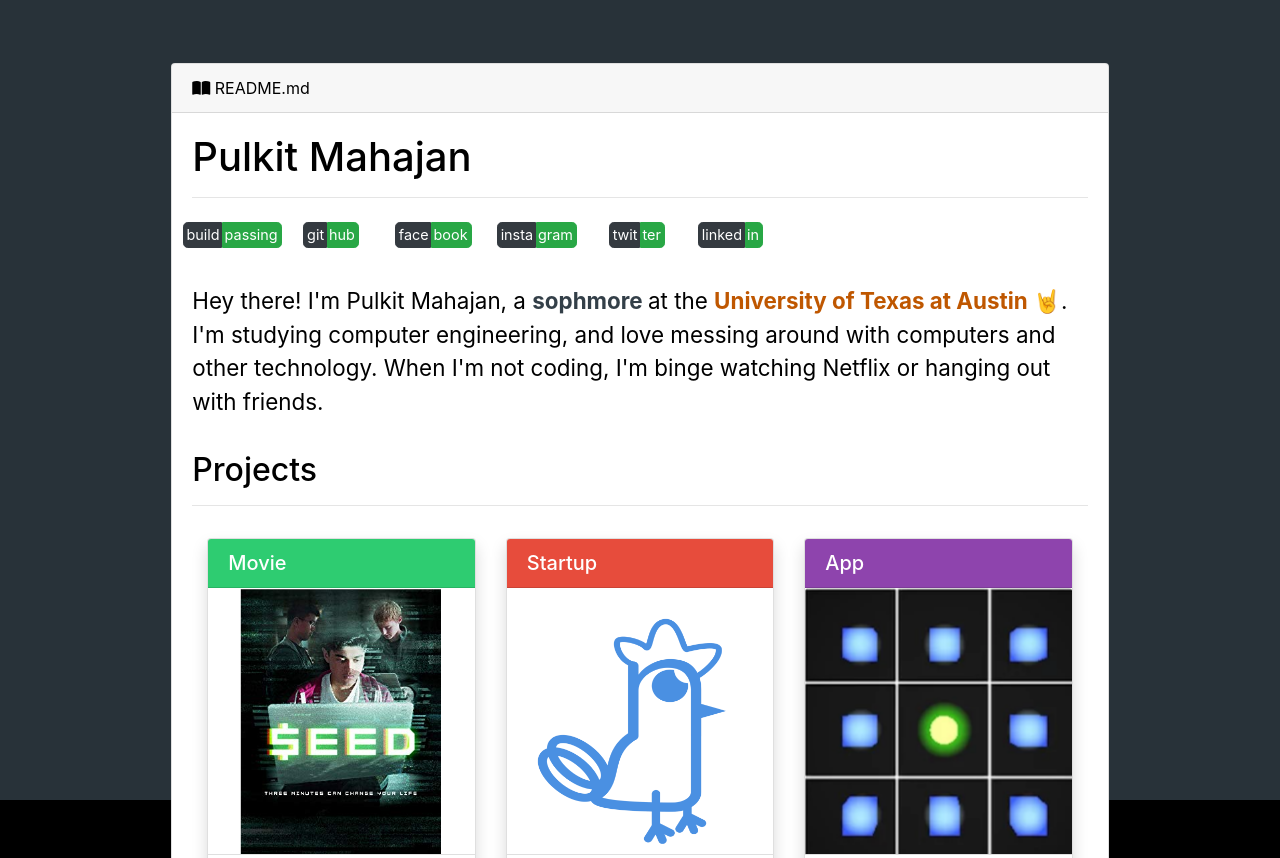
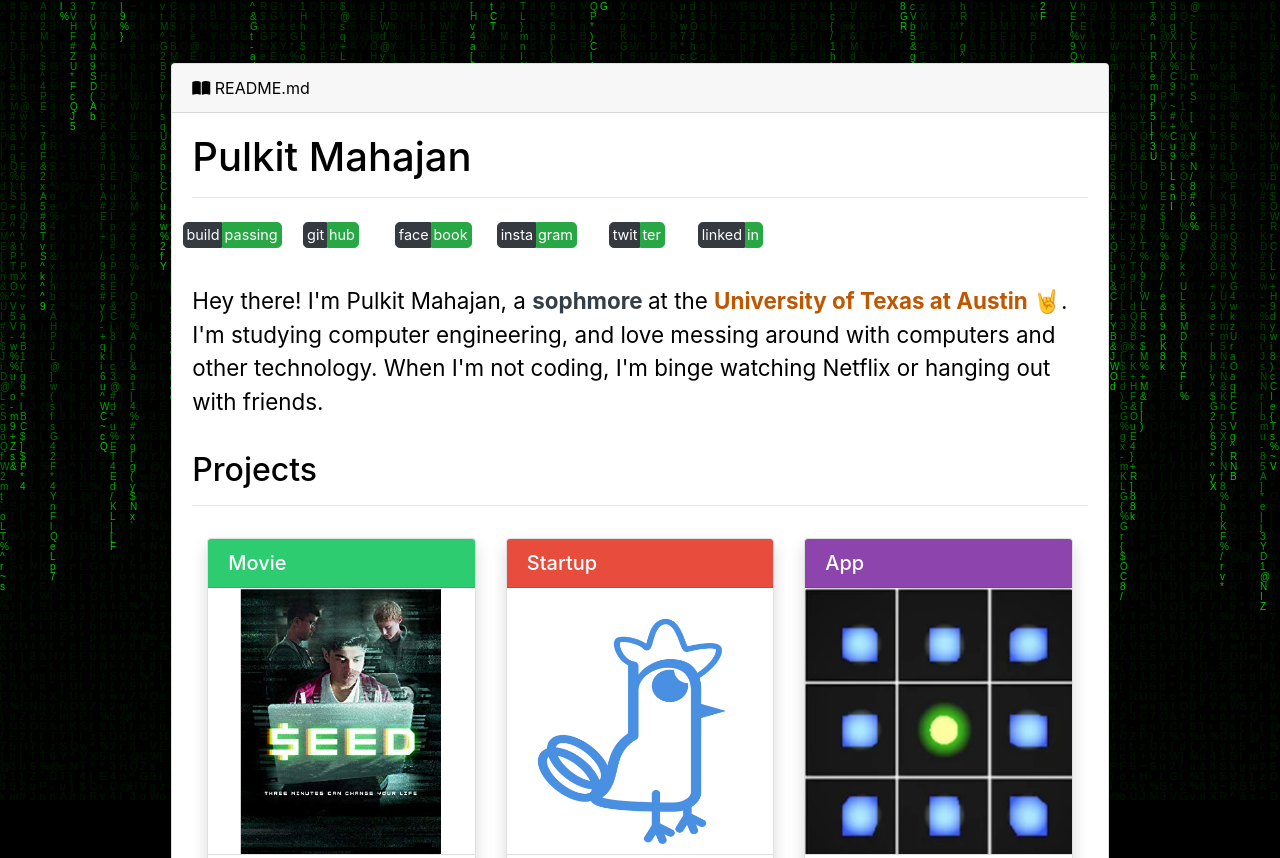
Before and after one commit to mahahahajan/mahahahajan.github.io, a plain HTML site: page index.html in a window 1280 px wide. Shown: the top 858 px of the page. Drawn offline with nearby package versions, Linux system fonts and the light colour scheme.

Commit message:
Final commit of this version

```diff
--- a/index.html
+++ b/index.html
@@ -22,7 +22,7 @@
 
     <body>
       <!-- Canvas used for javascript to render Matrix background-->
-      <canvas id=""></canvas>
+      <canvas id="c"></canvas>
       <div class="container-fluid">
         <!--customVertical class used to move down card frmo very top-->
         <div class="card mx-auto w-75 customVertical">
```
Also changed, not shown: 1 other file.
